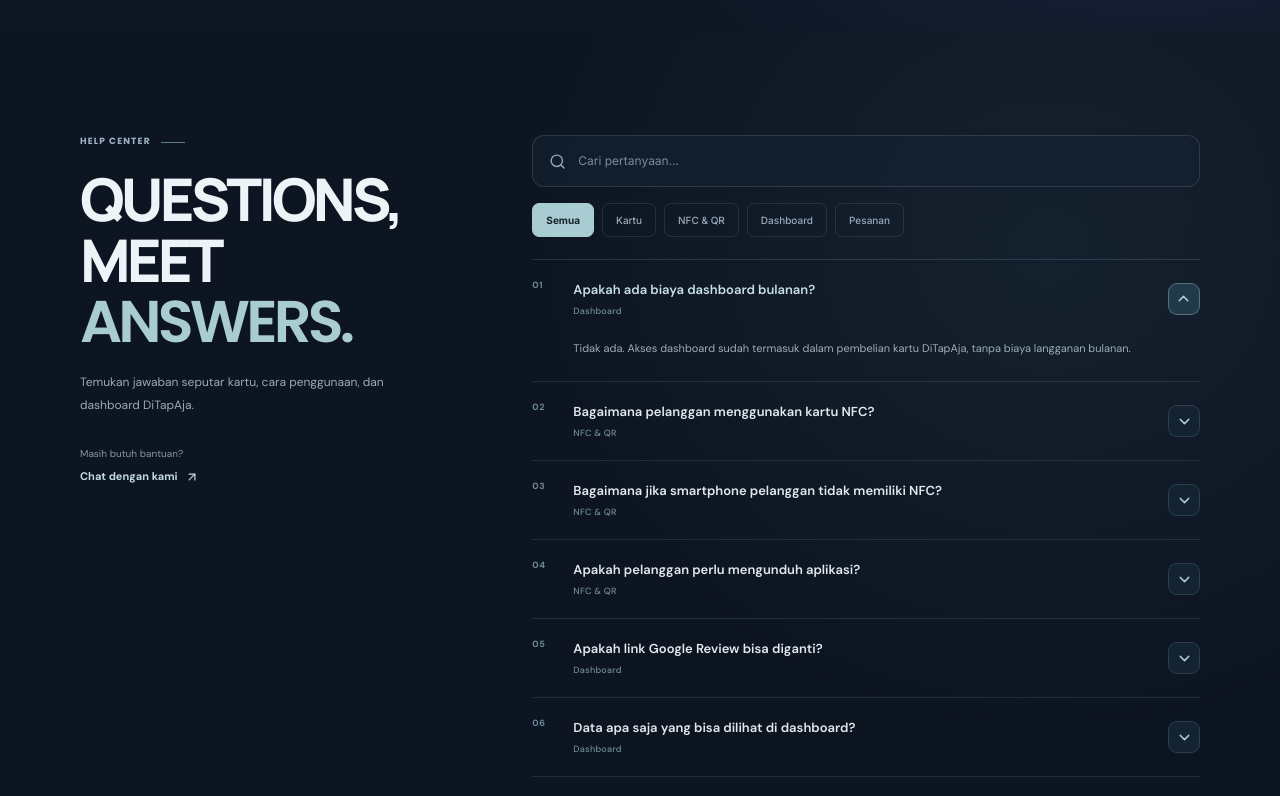
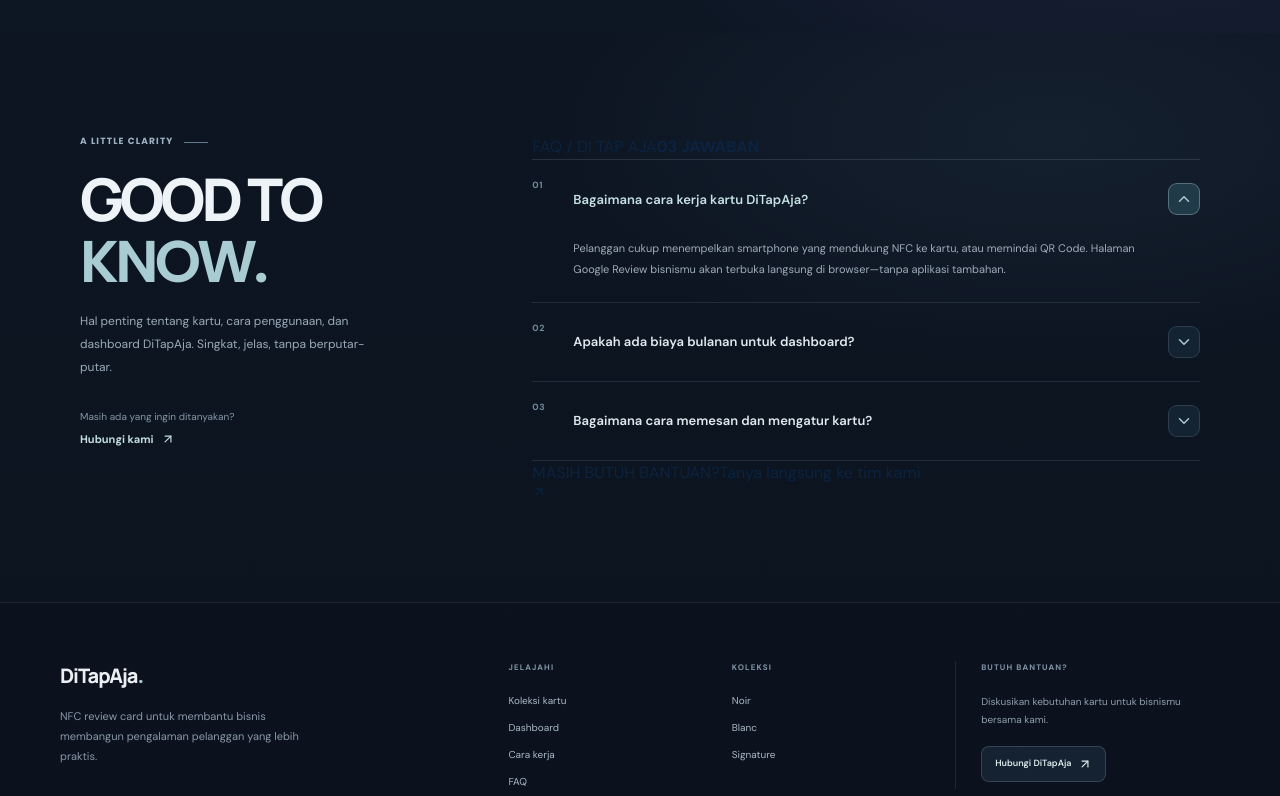
Before and after one commit to chanvianz-ui/ditapaja, a Next.js app: page / in a window 1280 px wide. Shown: the part 3280-4076 px from the top of the page. Built offline with nearby package versions, Linux system fonts and the light colour scheme.

Commit message:
Simplify homepage FAQ to three essential questions

```diff
--- a/app/page.tsx
+++ b/app/page.tsx
@@ -1,7 +1,7 @@
 "use client";
 
 import { useState } from "react";
-import { ArrowRight, ArrowUpRight, BarChart3, Check, ChevronDown, Link2, Nfc, QrCode, Search, ShieldCheck, Smartphone, Sparkles, X } from "lucide-react";
+import { ArrowRight, ArrowUpRight, BarChart3, Check, ChevronDown, Link2, Nfc, QrCode, ShieldCheck, Smartphone, Sparkles } from "lucide-react";
 import SiteHeader from "./components/site-header";
 import ProductCarousel from "./components/product-carousel";
 import ScrollMotion from "./components/scroll-motion";
@@ -13,16 +13,9 @@ const products = [
 ];
 
 const questions = [
-  ["Apakah ada biaya dashboard bulanan?", "Tidak ada. Akses dashboard sudah termasuk dalam pembelian kartu DiTapAja, tanpa biaya langganan bulanan.", "Dashboard"],
-  ["Bagaimana pelanggan menggunakan kartu NFC?", "Pelanggan cukup mendekatkan smartphone yang mendukung NFC ke kartu. Halaman tujuan akan terbuka otomatis di browser.", "NFC & QR"],
-  ["Bagaimana jika smartphone pelanggan tidak memiliki NFC?", "Pelanggan tetap bisa mengakses halaman yang sama dengan memindai QR Code yang tersedia pada kartu.", "NFC & QR"],
-  ["Apakah pelanggan perlu mengunduh aplikasi?", "Tidak perlu. NFC akan membuka browser secara langsung, sedangkan QR Code dapat dipindai menggunakan kamera smartphone.", "NFC & QR"],
-  ["Apakah link Google Review bisa diganti?", "Bisa. Kamu dapat memperbarui link tujuan melalui dashboard kapan saja tanpa perlu mengganti kartu fisik.", "Dashboard"],
-  ["Data apa saja yang bisa dilihat di dashboard?", "Dashboard menampilkan aktivitas tap, estimasi pengunjung unik, dan klik menuju Google Review. Klik bukan berarti ulasan sudah berhasil dipublikasikan.", "Dashboard"],
-  ["Apakah satu kartu hanya bisa digunakan untuk satu bisnis?", "Setiap kartu memiliki satu link tujuan aktif. Kamu bisa mengubah link tersebut melalui dashboard sesuai kebutuhan bisnismu.", "Kartu"],
-  ["Apakah kartu bisa digunakan di semua smartphone?", "Kartu dapat digunakan pada smartphone yang mendukung NFC. Untuk perangkat yang tidak mendukung NFC, pelanggan bisa menggunakan QR Code.", "NFC & QR"],
-  ["Berapa lama proses pengaturan kartu?", "Setelah kartu diterima, kamu dapat mengatur link tujuan melalui dashboard. Kartu siap digunakan setelah pengaturannya selesai.", "Kartu"],
-  ["Bagaimana cara memesan kartu DiTapAja?", "Pilih desain kartu pada bagian koleksi, lalu lanjutkan pemesanan melalui tombol yang tersedia pada produk.", "Pesanan"]
+  ["Bagaimana cara kerja kartu DiTapAja?", "Pelanggan cukup menempelkan smartphone yang mendukung NFC ke kartu, atau memindai QR Code. Halaman Google Review bisnismu akan terbuka langsung di browser—tanpa aplikasi tambahan."],
+  ["Apakah ada biaya bulanan untuk dashboard?", "Tidak ada biaya langganan. Dashboard sudah termasuk dalam pembelian kartu, sehingga kamu bisa memantau aktivitas tap dan klik menuju Google Review tanpa biaya bulanan."],
+  ["Bagaimana cara memesan dan mengatur kartu?", "Pilih desain Noir, Blanc, atau Signature pada bagian koleksi lalu lakukan pemesanan. Setelah kartu diterima, atur link tujuan melalui dashboard dan kartu siap digunakan."]
 ];
 
 function BrandMark() {
@@ -31,13 +24,6 @@ function BrandMark() {
 
 export default function Home() {
   const [openFaq, setOpenFaq] = useState<string | null>(questions[0][0]);
-  const [faqCategory, setFaqCategory] = useState("Semua");
-  const [faqSearch, setFaqSearch] = useState("");
-  const faqCategories = ["Semua", "Kartu", "NFC & QR", "Dashboard", "Pesanan"];
-  const filteredQuestions = questions.filter(([question, answer, category]) =>
-    (faqCategory === "Semua" || category === faqCategory) &&
-    (question + " " + answer).toLowerCase().includes(faqSearch.trim().toLowerCase())
-  );
 
   return (
     <main className="concept-home dt-editorial-home dt-home-v2 dt-home-v4" id="top">
@@ -121,37 +107,32 @@ export default function Home() {
       <section className="dt-v2-faq" id="faq">
         <div className="dt-faq-shell">
           <div className="dt-v2-faq-heading">
-            <div className="dt-v2-kicker dt-v2-kicker-dark">HELP CENTER <i /></div>
-            <h2>Questions,<br />meet <em>answers.</em></h2>
-            <p>Temukan jawaban seputar kartu, cara penggunaan, dan dashboard DiTapAja.</p>
-            <a className="dt-faq-contact" href="https://wa.me/6281321778081">Masih butuh bantuan? <span>Chat dengan kami <ArrowUpRight size={14} /></span></a>
+            <div className="dt-v2-kicker dt-v2-kicker-dark">A LITTLE CLARITY <i /></div>
+            <h2>Good to<br /> <em>know.</em></h2>
+            <p>Hal penting tentang kartu, cara penggunaan, dan dashboard DiTapAja. Singkat, jelas, tanpa berputar-putar.</p>
+            <a className="dt-faq-contact" href="https://wa.me/6281321778081">Masih ada yang ingin ditanyakan? <span>Hubungi kami <ArrowUpRight size={14} /></span></a>
           </div>
           <div className="dt-faq-content">
-            <div className="dt-faq-tools">
-              <label className="dt-faq-search"><Search size={17} /><input aria-label="Cari pertanyaan" value={faqSearch} onChange={event => setFaqSearch(event.target.value)} placeholder="Cari pertanyaan..." />{faqSearch && <button type="button" aria-label="Hapus pencarian" onClick={() => setFaqSearch("")}><X size={15} /></button>}</label>
-              <div className="dt-faq-categories" aria-label="Filter kategori FAQ">
-                {faqCategories.map(category => <button key={category} type="button" className={faqCategory === category ? "active" : ""} aria-pressed={faqCategory === category} onClick={() => { setFaqCategory(category); setOpenFaq(null); }}>{category}</button>)}
-              </div>
-            </div>
-            <div className="dt-v2-faq-list" aria-live="polite">
-              {filteredQuestions.length ? filteredQuestions.map(([question, answer, category], index) => {
+            <div className="dt-faq-topline"><span>FAQ / DI TAP AJA</span><b>03 JAWABAN</b></div>
+            <div className="dt-v2-faq-list">
+              {questions.map(([question, answer], index) => {
                 const isOpen = openFaq === question;
                 return <article className={`dt-faq-item${isOpen ? " is-open" : ""}`} key={question}>
                   <button className="dt-faq-trigger" type="button" aria-expanded={isOpen} onClick={() => setOpenFaq(isOpen ? null : question)}>
-                    <span className="dt-faq-number">{String(questions.findIndex(item => item[0] === question) + 1).padStart(2, "0")}</span>
-                    <span className="dt-faq-question">{question}<small>{category}</small></span>
-                    <span className="dt-faq-icon"><ChevronDown size={17} /></span>
+                    <span className="dt-faq-number">{String(index + 1).padStart(2, "0")}</span>
+                    <span className="dt-faq-question">{question}</span>
+                    <span className="dt-faq-icon"><ChevronDown size={18} /></span>
                   </button>
                   {isOpen && <div className="dt-faq-answer"><p>{answer}</p></div>}
                 </article>;
-              }) : <div className="dt-faq-empty"><Search size={19} /><b>Pertanyaan tidak ditemukan</b><span>Coba kata kunci lain atau pilih kategori berbeda.</span><button type="button" onClick={() => { setFaqSearch(""); setFaqCategory("Semua"); }}>Reset pencarian</button></div>}
+              })}
             </div>
-            <div className="dt-faq-count">MENAMPILKAN <b>{filteredQuestions.length}</b> DARI <b>{questions.length}</b> PERTANYAAN</div>
+            <div className="dt-faq-bottomline"><span>MASIH BUTUH BANTUAN?</span><a href="https://wa.me/6281321778081">Tanya langsung ke tim kami <ArrowUpRight size={14} /></a></div>
           </div>
         </div>
       </section>
 
-            <footer className="dt-v2-footer dt-v2-footer-expanded">
+      <footer className="dt-v2-footer dt-v2-footer-expanded">
         <div className="dt-footer-main">
           <div className="dt-footer-about">
             <a href="#top" className="dt-v2-footer-brand"><BrandMark /> DiTapAja<span>.</span></a>
```
